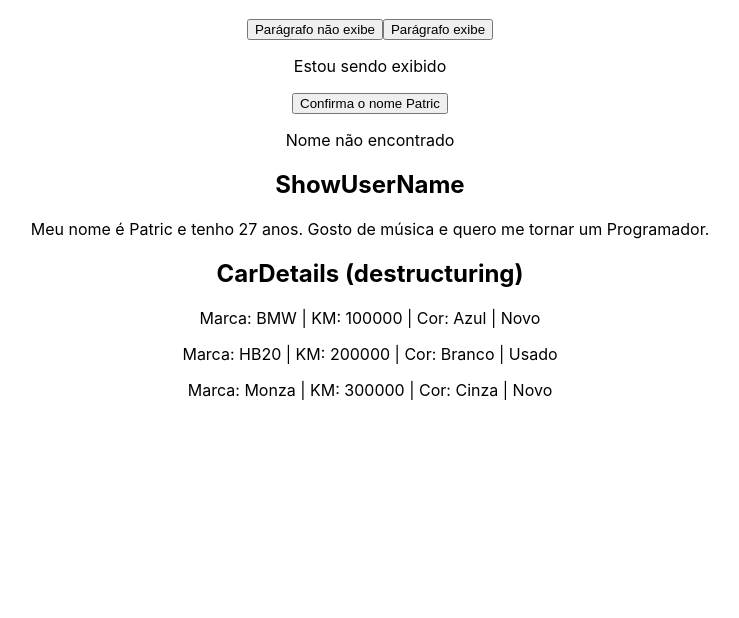
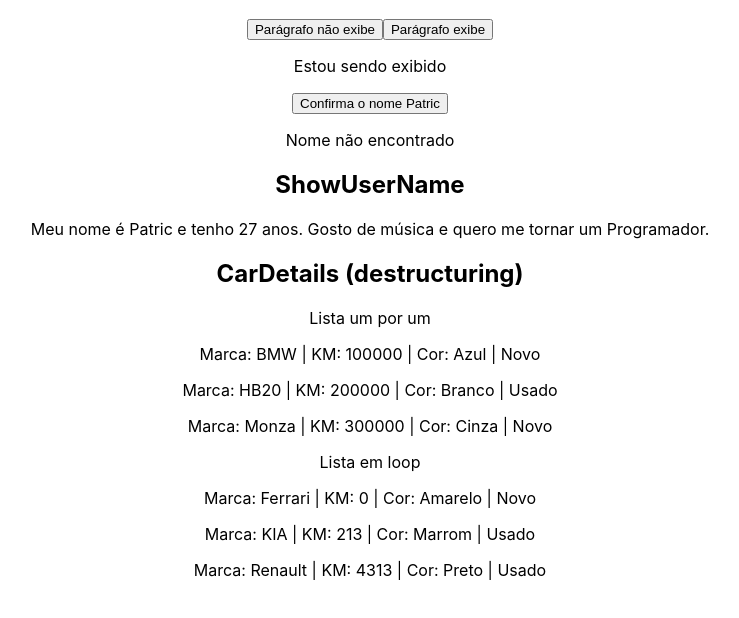
Before and after one commit to PatricPauluk/my_study, a React (Create React App) app in the folder reactjs/React.js Udemy Course/3_AVANCANDO_EM_REACT/secao-3/: page / in a window 1280 px wide. Shown: the part 596-1214 px from the top of the page, without its empty margins (270-1009 px from the left). Built offline with nearby package versions, Linux system fonts and the light colour scheme.

Commit message:
loop components

```diff
--- a/reactjs/React.js Udemy Course/3_AVANCANDO_EM_REACT/secao-3/src/App.js
+++ b/reactjs/React.js Udemy Course/3_AVANCANDO_EM_REACT/secao-3/src/App.js
@@ -1,20 +1,28 @@
 import { useState } from 'react';
 import './App.css';
 
+// As imagens do projeto podem ficar ou na pasta public, ou na pasta src/assets.
 import Asset from "./assets/img2.jpg";
+
 import CarDetails from './components/CarDetails';
 import ConditionalRender from './components/ConditionalRender';
 import ListRender from './components/ListRender';
 import ManageData from './components/ManageData';
 import ShowUserName from './components/ShowUserName';
 
-// As imagens do projeto podem ficar ou na pasta public, ou na pasta src/assets.
 
 function App() {
 
   // Nas props podemos passar variáveis e hooks como useState (passadas em ShowUserName)
   const like = "música";
   const [profession] = useState("Programador");
+
+  // Renderização de lista em componente
+  const cars = [
+    { id: 1, brand: "Ferrari", color: "Amarelo", used: true, km: 0 },
+    { id: 2, brand: "KIA", color: "Marrom", used: false, km: 213 },
+    { id: 3, brand: "Renault", color: "Preto", used: false, km: 4313 },
+  ];
 
   return (
     <div className="App">
@@ -42,9 +50,21 @@ function App() {
 
       {/* Destructuring em props (forma mais indicada para trabalhar com props) */}
       <h2>CarDetails (destructuring)</h2>
+      <p>Lista um por um</p>
       <CarDetails brand="BMW" km={100000} color="Azul" used={true}/>
       <CarDetails brand="HB20" km={200000} color="Branco" used={false}/>
       <CarDetails brand="Monza" km={300000} color="Cinza" used={true}/>
+
+      {/* Loop em array de objetos */}
+      <p>Lista em loop</p>
+      {cars.map(car => (
+        <CarDetails
+          brand={car.brand}
+          km={car.km}
+          color={car.color}
+          used={car.used}
+        />
+      ))}
     </div>
   );
 }
```
